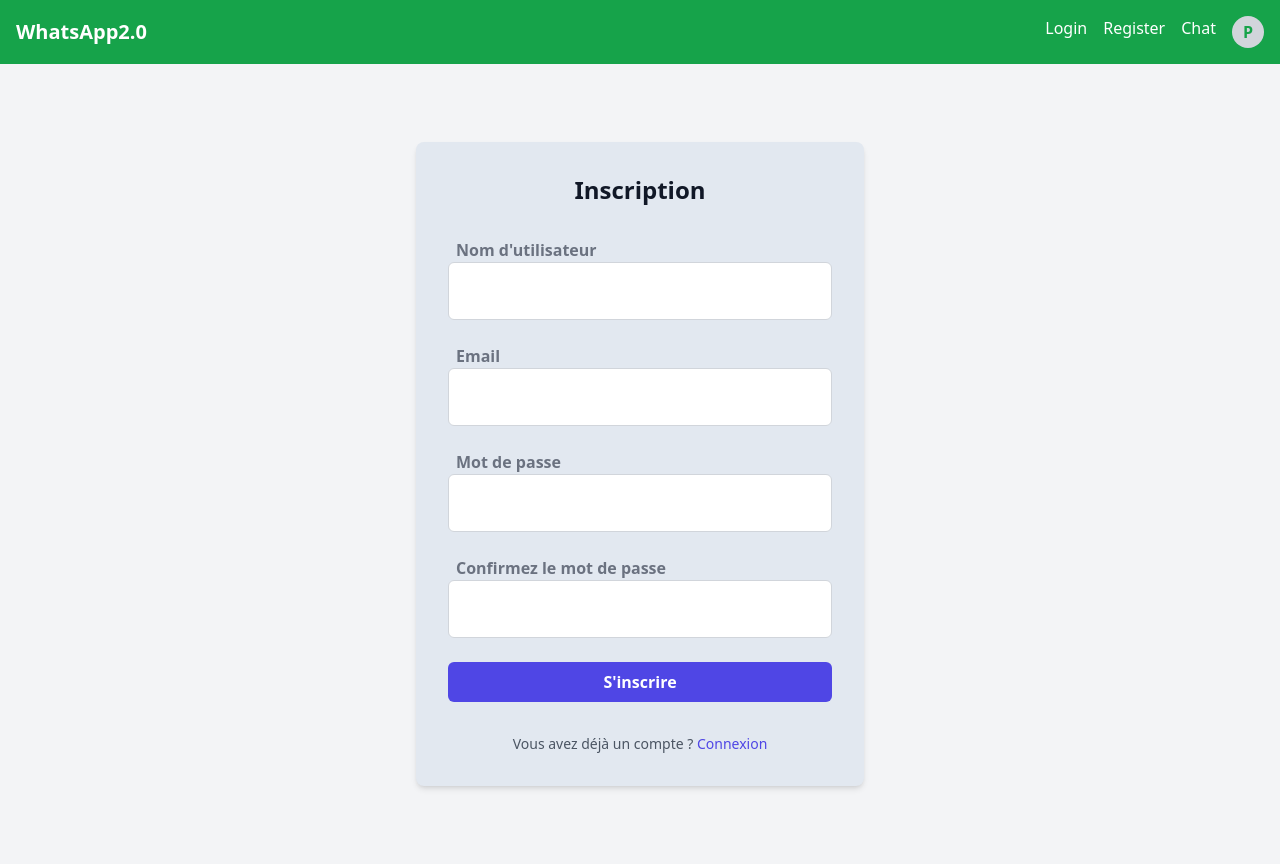
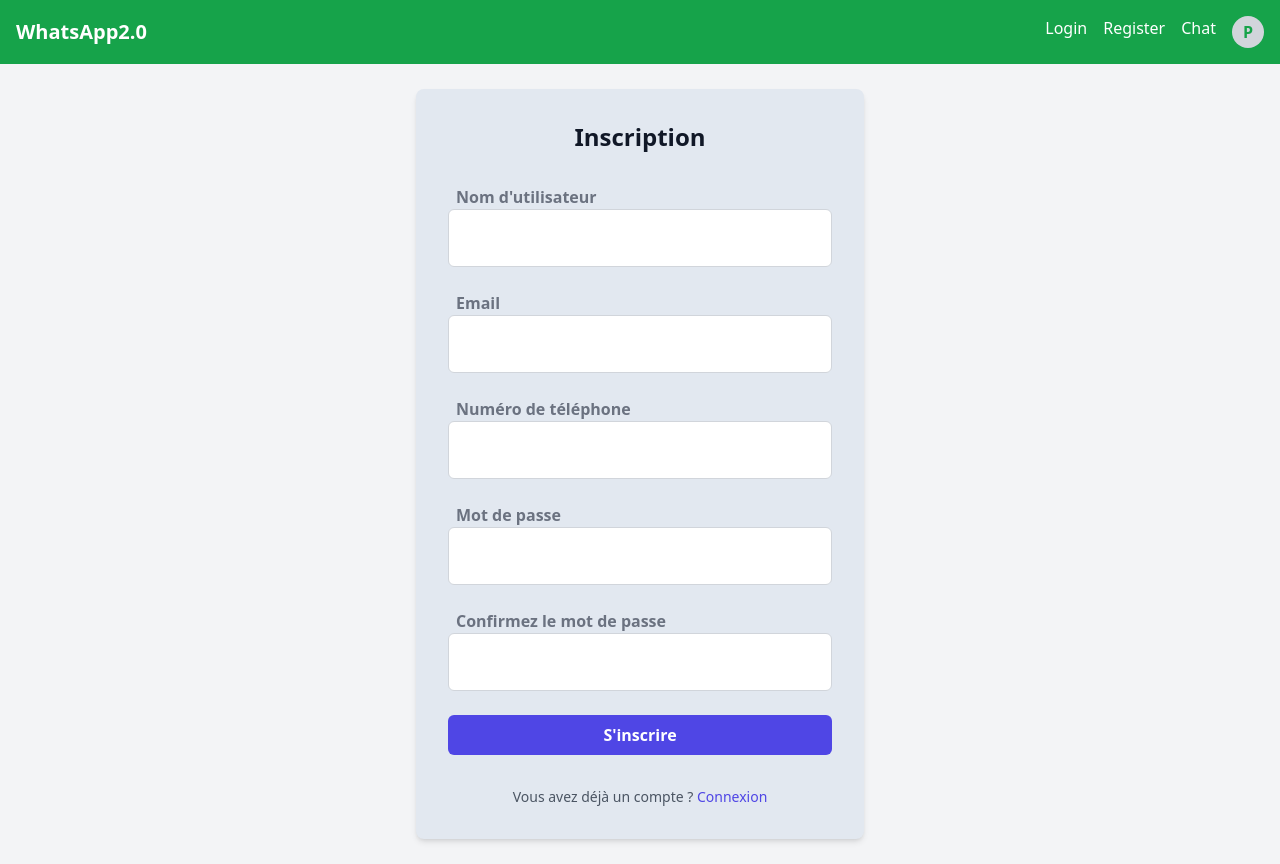
Before and after one commit to zkroz1ent/whatsapp2, a Vue app in the folder frontend/front/: page /#/register in a window 1280 px wide. Built offline with nearby package versions, Linux system fonts and the light colour scheme.

Commit message:
register finish

```diff
--- a/frontend/front/src/views/RegisterView.vue
+++ b/frontend/front/src/views/RegisterView.vue
@@ -3,6 +3,7 @@
     <div class="bg-slate-200 dark:bg-slate-700 w-full max-w-md p-8 space-y-8 rounded-lg shadow-md">
       <h1 class="dark:text-white text-2xl font-bold text-center text-gray-900">Inscription</h1>
       <form @submit.prevent="handleRegister" class="space-y-6">
+
         <div class="relative">
           <label class="font-bold dark:text-white p-2 text-gray-500">
             Nom d'utilisateur
@@ -14,6 +15,7 @@
             class="w-full px-3 py-4 border border-gray-300 rounded-md focus:outline-none focus:ring focus:ring-indigo-200"
           />
         </div>
+
         <div class="relative">
           <label class="font-bold dark:text-white p-2 text-gray-500">
             Email
@@ -25,6 +27,19 @@
             class="w-full px-3 py-4 border border-gray-300 rounded-md focus:outline-none focus:ring focus:ring-indigo-200"
           />
         </div>
+
+        <div class="relative">
+          <label class="font-bold dark:text-white p-2 text-gray-500">
+            Numéro de téléphone
+          </label>
+          <input
+            type="text"
+            v-model="phonenumber"
+            required
+            class="w-full px-3 py-4 border border-gray-300 rounded-md focus:outline-none focus:ring focus:ring-indigo-200"
+          />
+        </div>
+
         <div class="relative">
           <label class="font-bold dark:text-white p-2 text-gray-500">
             Mot de passe
@@ -36,6 +51,7 @@
             class="w-full px-3 py-4 border border-gray-300 rounded-md focus:outline-none focus:ring focus:ring-indigo-200"
           />
         </div>
+
         <div class="relative">
           <label class="font-bold dark:text-white p-2 text-gray-500">
             Confirmez le mot de passe
@@ -47,6 +63,7 @@
             class="w-full px-3 py-4 border border-gray-300 rounded-md focus:outline-none focus:ring focus:ring-indigo-200"
           />
         </div>
+
         <button
           type="submit"
           class="font-bold w-full px-4 py-2 text-white bg-indigo-600 rounded-md hover:bg-indigo-700 focus:outline-none focus:ring-2 focus:ring-indigo-500"
@@ -60,7 +77,6 @@
     </div>
   </div>
 </template>
-
 <script>
 import axios from 'axios';
 import Swal from 'sweetalert2';
@@ -71,6 +87,7 @@ export default {
     return {
       username: '',
       email: '',
+      phonenumber: '',  // Ajout du numéro de téléphone
       password: '',
       confirmPassword: ''
     };
@@ -85,6 +102,7 @@ export default {
         });
         return;
       }
+
       const passwordRegex = /^(?=.*[a-z])(?=.*[A-Z])(?=.*\d).+$/;
       if (!passwordRegex.test(this.password)) {
         Swal.fire({
@@ -94,9 +112,11 @@ export default {
         });
         return;
       }
+
       const userData = {
         username: this.username,
         email: this.email,
+        phonenumber: this.phonenumber,  // Inclusion du numéro de téléphone dans les données utilisateur
         password: this.password
       };
 
@@ -104,14 +124,10 @@ export default {
         const response = await axios.post('http://127.0.0.1:8000/api/register', userData);
 
         console.log('Réponse de l\'API:', response.data);
-
         console.log('Inscription réussie:', response.data);
-
         console.table(userData);
 
         this.$router.push('/login');
-
-
       } catch (error) {
         Swal.fire({
           icon: "error",
```
